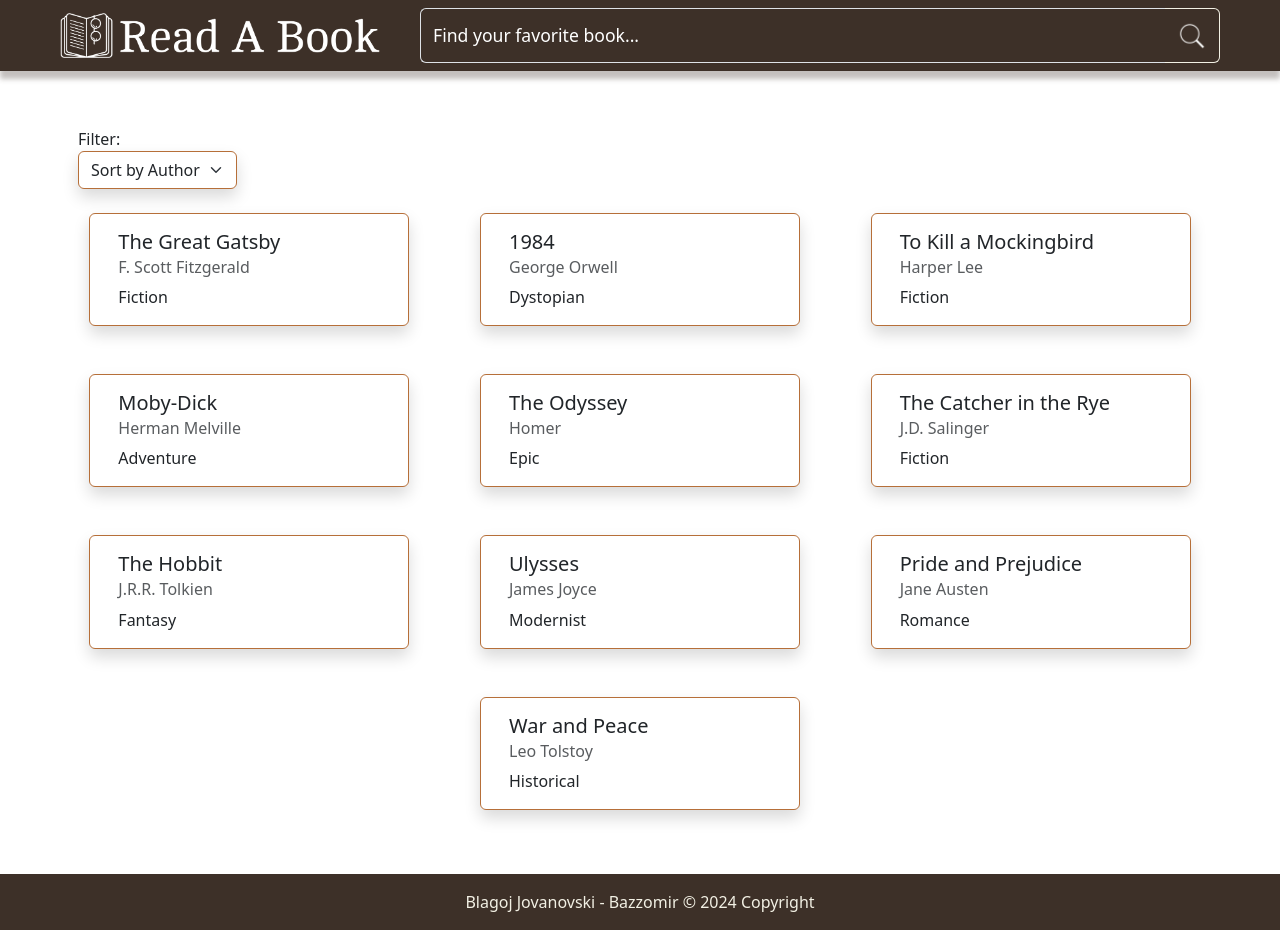
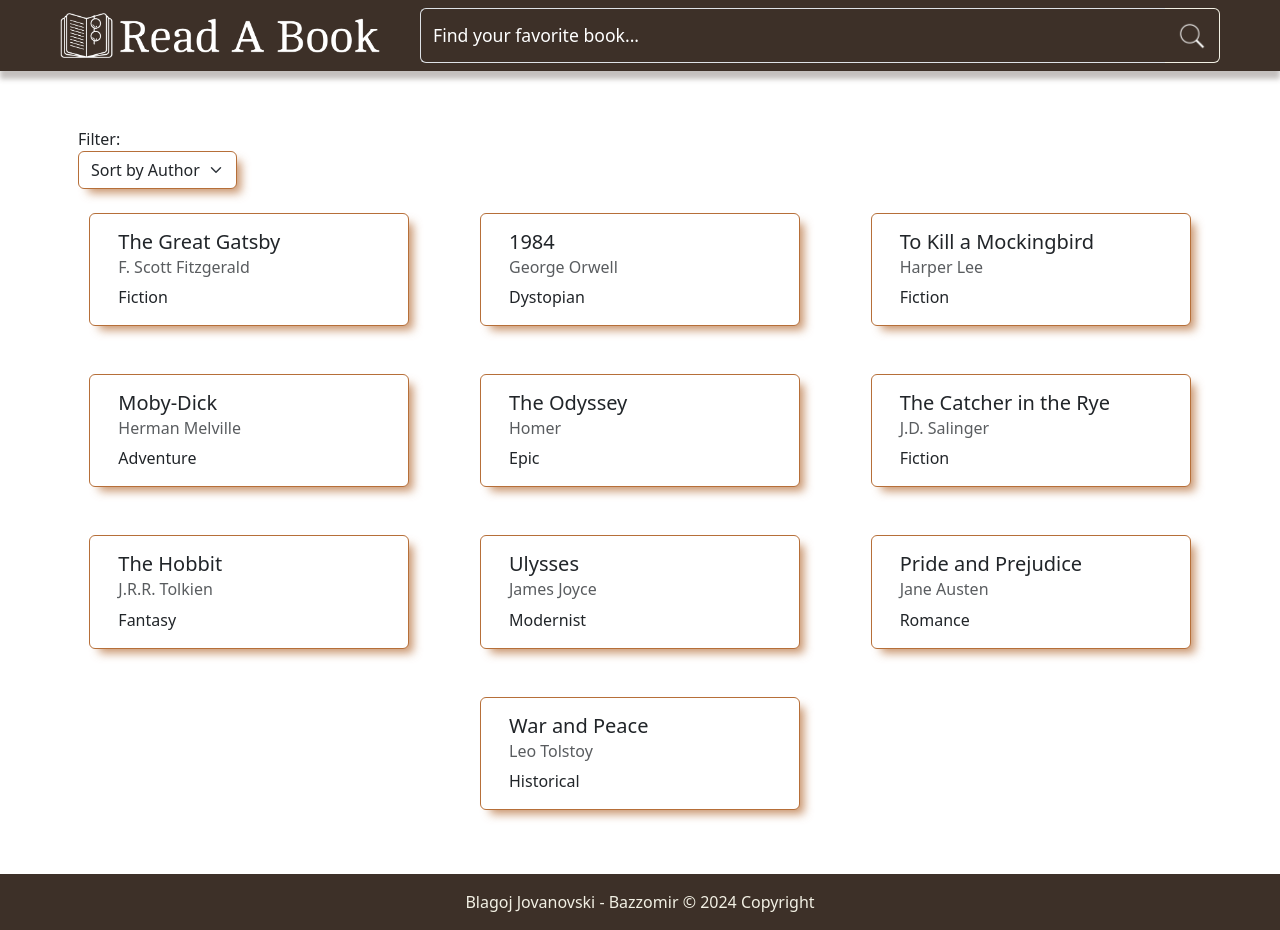
Before and after one commit to Bazzomir/book-search-app, a React (Create React App) app in the folder read-a-book/: page / in a window 1280 px wide. Built offline with nearby package versions, Linux system fonts and the light colour scheme.

Commit message:
!important

```diff
--- a/read-a-book/src/assets/css/App.css
+++ b/read-a-book/src/assets/css/App.css
@@ -9,7 +9,7 @@ body {
     color: var(dark-brown) !important;
 }
 
-.shadow {
+.box-shadow {
     box-shadow: 7px 7px 10px -3px rgba(182, 111, 57, 0.75) !important;
 }
 
--- a/read-a-book/src/components/component/Card.jsx
+++ b/read-a-book/src/components/component/Card.jsx
@@ -4,7 +4,7 @@ export default function Card({ book, searchBook }) {
     const { title, author, genre } = book;
 
     return (
-        <div className="card shadow">
+        <div className="card box-shadow">
             <div className="card-body">
                 <h5 className="card-title">{highlightText(title, searchBook)}</h5>
                 <h6 className="card-subtitle mb-2 text-muted">{highlightText(author, searchBook)}</h6>
--- a/read-a-book/src/components/component/page/Homepage.jsx
+++ b/read-a-book/src/components/component/page/Homepage.jsx
@@ -108,7 +108,7 @@ export default function Homepage() {
                         <div className="d-flex justify-content-start mb-3">
                             <label>
                                 Filter:
-                                <select value={sortOption} onChange={handleSortChange} className="form-select w-auto shadow">
+                                <select value={sortOption} onChange={handleSortChange} className="form-select w-auto box-shadow">
                                     <option value="author">Sort by Author</option>
                                     <option value="title">Sort by Title</option>
                                     <option value="genre">Sort by Genre</option>
```
